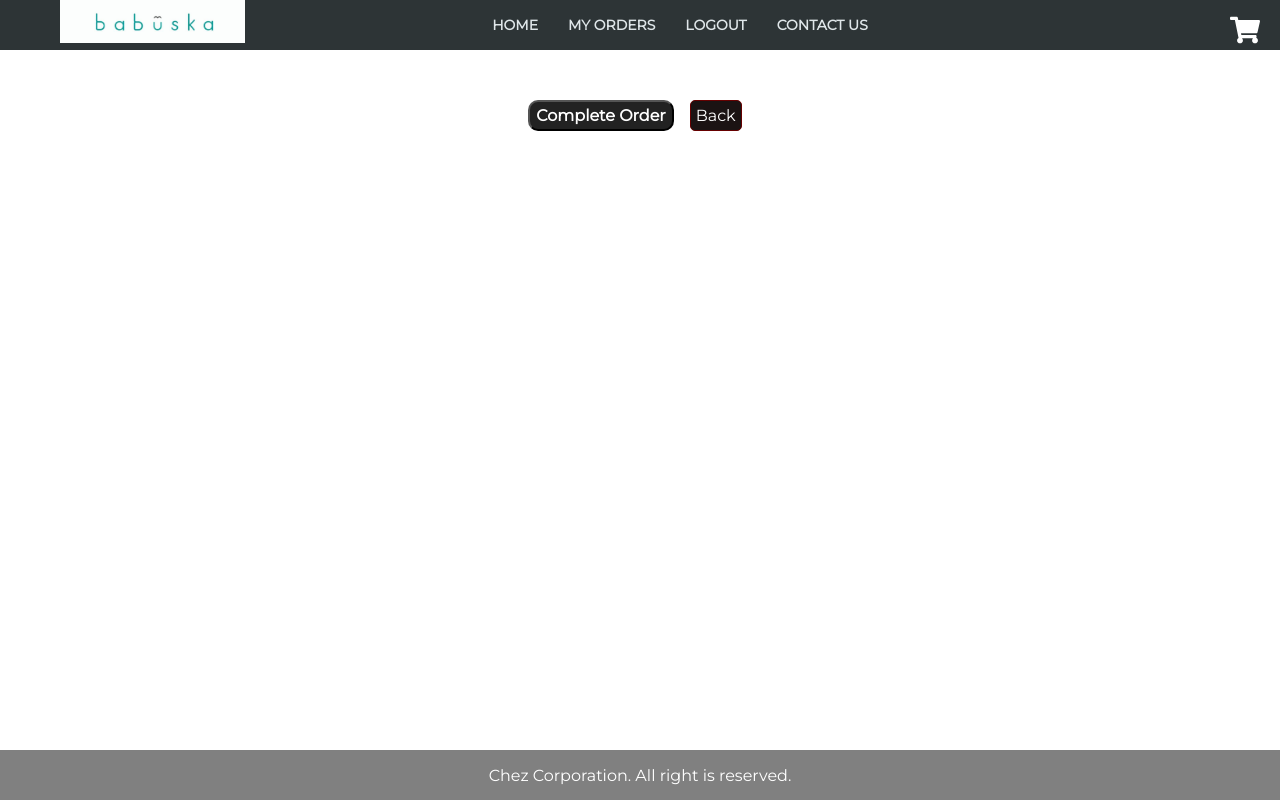
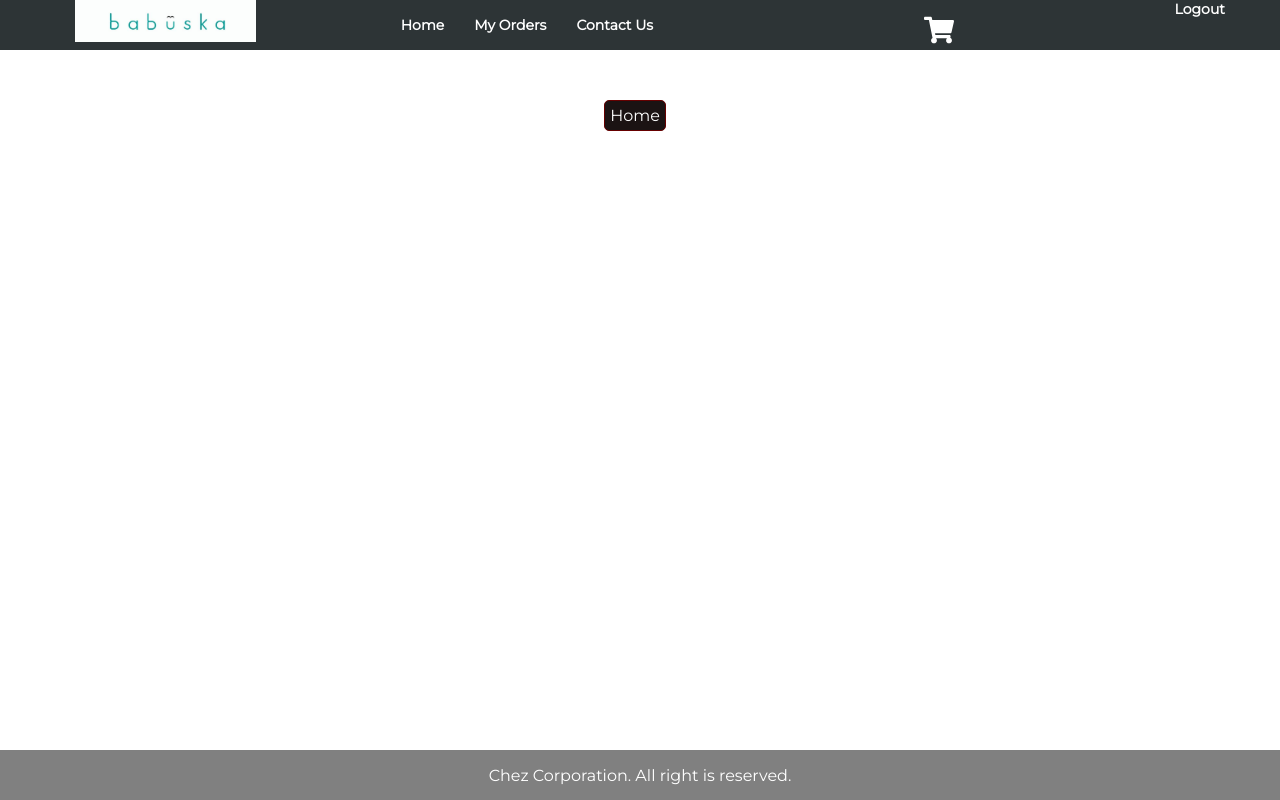
Before and after one commit to arvindchez/chezzy-fashions, a React (Create React App) app: page /processing in a window 1280 px wide. Built offline with nearby package versions, Linux system fonts and the light colour scheme; sample sign-in values are in the browser's storage.

Commit message:
added session handling

```diff
--- a/src/App.js
+++ b/src/App.js
@@ -14,6 +14,7 @@ import { Router, Switch, Redirect } from 'react-router-dom';
 import { PrivateRoute } from './components/privateroute/PrivateRoute';
 import { clearAlert } from "./actions/alert";
 import Processing from "./screens/Processing"
+import Fade from "react-reveal/Fade";
 
 class App extends React.Component {
   state = {
@@ -43,9 +44,11 @@ class App extends React.Component {
           </header>
           <main>
             <Router history={history}>
-              {this.props.alert.message &&
-                <div className={`alert ${this.props.alert.type}`}>{this.props.alert.message}</div>
-              }
+              <Fade right cascade>
+                {this.props.alert.message &&
+                  <div className={`alert ${this.props.alert.type}`}>{this.props.alert.message}</div>
+                }
+              </Fade>
               <Switch>
                 <PrivateRoute exact path="/myorders" component={AdminScreen} />
                 <PrivateRoute exact path="/processing" component={Processing} />
--- a/src/actions/cart.js
+++ b/src/actions/cart.js
@@ -19,6 +19,7 @@ export const addToCart = (product) => (dispatch, getState) => {
         type: ADD_TO_CART,
         payload: { cartItems },
     });
+
     localStorage.setItem("cartItems", JSON.stringify(cartItems));
 };
 
@@ -33,7 +34,7 @@ export const removeFromCart = (product) => (dispatch, getState) => {
 };
 
 export const clearCart = (product) => (dispatch) => {
-    localStorage.clear("cartItems");
+    localStorage.removeItem("cartItems");
     dispatch({ type: CLEAR_CART });
     dispatch({
         type: SHOW_ORDER, payload: {
--- a/src/actions/order.js
+++ b/src/actions/order.js
@@ -1,6 +1,7 @@
 import { CREATE_ORDER, CLEAR_ORDER, FETCH_ORDERS, SHOW_ORDER } from "../constants/order";
 import { CLEAR_CART } from "../constants/cart";
 import { authHeader } from "../helper/auth-header"
+import { alertActions } from '../actions/alert';
 
 export const createOrder = (order) => (dispatch) => {
 
@@ -16,6 +17,7 @@ export const createOrder = (order) => (dispatch) => {
     .then((data) => {
       dispatch({ type: CREATE_ORDER, payload: data });
       localStorage.removeItem("cartItems");
+      dispatch(alertActions.success("Ordered successfully...!"));
       dispatch({ type: CLEAR_CART });
     });
 };
--- a/src/actions/user.js
+++ b/src/actions/user.js
@@ -38,8 +38,20 @@ function login(email, password, previous) {
 }
 
 function logout() {
-    userService.logout();
-    return { type: userConstants.LOGOUT };
+    return dispatch => {
+        userService.logout()
+            .then(
+                user => {
+                    dispatch(success(user));
+                    history.push("/");
+                },
+                error => {
+                    dispatch(alertActions.error(error.toString()));
+                }
+            );
+    };
+
+    function success(user) { return { type: userConstants.LOGOUT, user } }
 }
 
 function register(user) {
--- a/src/components/navbar/CollapseMenu.js
+++ b/src/components/navbar/CollapseMenu.js
@@ -2,12 +2,19 @@ import React from 'react';
 import styled from 'styled-components';
 
 import { useSpring, animated } from 'react-spring';
-import { useSelector } from 'react-redux';
+import { useSelector, useDispatch } from 'react-redux';
+import { userActions } from "../../actions/user"
 
 const CollapseMenu = (props) => {
   const { open } = useSpring({ open: props.navbarState ? 0 : 1 });
 
   const loggedIn = useSelector(state => state.authentication.loggedIn);
+  const dispatch = useDispatch();
+
+  const logout = () => {
+    dispatch(userActions.logout());
+    props.handleNavbar()
+  };
 
   if (props.navbarState === true) {
     return (
@@ -21,12 +28,12 @@ const CollapseMenu = (props) => {
         <NavLinks>
           <li><a href="/" onClick={props.handleNavbar}>Home</a></li>
           <li><a href="/myorders" onClick={props.handleNavbar}>My Orders</a></li>
+          <li><a href="/contactus" onClick={props.handleNavbar}>Contact Us</a></li>
           {
             loggedIn && (
-              <a href="/login">Logout</a>
+              <div><a onClick={logout} href="#:">Logout</a></div>
             )
           }
-          <li><a href="/contactus" onClick={props.handleNavbar}>Contact Us</a></li>
         </NavLinks>
       </CollapseWrapper>
     );
--- a/src/components/navbar/Navbar.js
+++ b/src/components/navbar/Navbar.js
@@ -1,17 +1,17 @@
 import React from 'react'
 import styled from "styled-components";
 import { useSpring, animated, config } from "react-spring";
-
 import Brand from "./Brand";
 import BurgerMenu from "./BurgerMenu";
 import CollapseMenu from "./CollapseMenu";
 import SmallCart from './SmallCart';
-
-import { useSelector } from 'react-redux';
+import { useSelector, useDispatch } from 'react-redux';
+import { userActions } from "../../actions/user"
 
 const Navbar = (props) => {
 
   const loggedIn = useSelector(state => state.authentication.loggedIn);
+  const dispatch = useDispatch();
 
   const barAnimation = useSpring({
     from: { transform: 'translate3d(0, -10rem, 0)' },
@@ -25,6 +25,10 @@ const Navbar = (props) => {
     config: config.wobbly,
   });
 
+  const logout = () => {
+    dispatch(userActions.logout());
+  };
+
   return (
     <>
       <NavBar style={barAnimation}>
@@ -33,14 +37,14 @@ const Navbar = (props) => {
           <NavLinks style={linkAnimation}>
             <a href="/">Home</a>
             <a href="/myorders">My Orders</a>
-            {
-              loggedIn && (
-                <a href="/login">Logout</a>
-              )
-            }
             <a href="/contactus">Contact Us</a>
           </NavLinks>
           <SmallCart />
+          {
+            loggedIn && (
+              <div><a onClick={logout} href="#:">Logout</a></div>
+            )
+          }
           <BurgerWrapper>
             <BurgerMenu
               navbarState={props.navbarState}
@@ -75,7 +79,27 @@ const FlexContainer = styled.div`
   margin: auto;
   justify-content: space-between;
   height: 5rem;
+
+    & a  {
+    font-weight: 600;
+    border-bottom: 1px solid transparent;
+    margin: 0 1.5rem;
+    transition: all 300ms linear 0s;
+    text-decoration: none;
+    cursor: pointer;
+
+    a:hover li{
+      color: #fdcb6e;
+      border-bottom: 1px solid #fdcb6e;
+    }
+
+    @media (max-width: 768px) {
+      display: none;
+    }
+  }
 `;
+
+
 
 const NavLinks = styled(animated.ul)`
   justify-self: end;
@@ -83,8 +107,6 @@ const NavLinks = styled(animated.ul)`
   margin: auto 0;
 
   & a  {
-    color: #dfe6e9;
-    text-transform: uppercase;
     font-weight: 600;
     border-bottom: 1px solid transparent;
     margin: 0 1.5rem;
--- a/src/index.css
+++ b/src/index.css
@@ -619,6 +619,27 @@ button.cartitem-addremove {
   flex-direction: column;
 }
 
+/*Alert start*/
+
+.alert {
+  opacity: 1;
+  text-align: center;
+}
+
+.alert-success {
+  color: #155724;
+  background-color: #d4edda;
+  border-color: #c3e6cb;
+}
+
+.alert-danger {
+  color: #721c24;
+  background-color: #f8d7da;
+  border-color: #f5c6cb;
+}
+
+/*Alert end*/
+
 /* Orders */
 
 .orders {
--- a/src/reducers/authentication.js
+++ b/src/reducers/authentication.js
@@ -18,7 +18,7 @@ export function authentication(state = initialState, action) {
     case userConstants.LOGIN_FAILURE:
       return {};
     case userConstants.LOGOUT:
-      return {};
+      return { loggedIn: false };
     default:
       return state
   }
--- a/src/screens/LoginPage.js
+++ b/src/screens/LoginPage.js
@@ -1,4 +1,4 @@
-import React, { useState, useEffect } from 'react';
+import React, { useState } from 'react';
 import { Link } from 'react-router-dom';
 import { useDispatch, useSelector } from 'react-redux';
 import Fade from "react-reveal/Fade";
@@ -14,11 +14,6 @@ function LoginPage(props) {
     const { email, password } = inputs;
     const loggingIn = useSelector(state => state.authentication.loggingIn);
     const dispatch = useDispatch();
-
-    // reset login status
-    useEffect(() => {
-        dispatch(userActions.logout());
-    }, []);
 
     function handleChange(e) {
         const { name, value } = e.target;
--- a/src/screens/Processing.js
+++ b/src/screens/Processing.js
@@ -2,7 +2,6 @@ import React, { Component } from 'react';
 import { connect } from "react-redux";
 import { createOrder } from "../actions/order";
 import { Link } from 'react-router-dom';
-import Orders from '../components/OrderSummary/Orders';
 
 class Processing extends Component {
 
@@ -18,22 +17,25 @@ class Processing extends Component {
   render() {
     return (
       <div>
-        {
-          this.props.showOrder ? (
-            <Orders />
-          ) : (
-              <div className="processing-list">
-                <button onClick={this.createOrder}>Complete Order</button>
-                <Link to="/cart">Back</Link>
-              </div>
-            )}
+        <div className="processing-list">
+          {this.props.cartItems && this.props.cartItems.length > 0 ? (
+            <div>
+              <button onClick={this.createOrder}>Complete Order</button>
+              <Link to="/cart">Back</Link>
+            </div>) : (
+              <Link to="/">Home</Link>
+            )
+          }
+        </div>
       </div>
     );
   }
 }
 
 export default connect(
-  (state) => ({ cartItems: state.cart.cartItems, showOrder: state.order.showOrder }),
+  (state) => ({
+    cartItems: state.cart.cartItems
+  }),
   {
     createOrder
   }
--- a/src/screens/RegisterPage.js
+++ b/src/screens/RegisterPage.js
@@ -17,11 +17,6 @@ function RegisterPage() {
     const registering = useSelector(state => state.registration.registering);
     const dispatch = useDispatch();
 
-    // reset login status
-    useEffect(() => {
-        dispatch(userActions.logout());
-    }, []);
-
     function handleChange(e) {
         const { name, value } = e.target;
         setUser(user => ({ ...user, [name]: value }));
@@ -29,10 +24,7 @@ function RegisterPage() {
 
     function handleSubmit(e) {
         e.preventDefault();
-
-        //if (user.firstName && user.lastName && user.email && user.password) {
         dispatch(userActions.register(user));
-        //    }
     }
 
     return (
--- a/src/services/user.js
+++ b/src/services/user.js
@@ -26,7 +26,18 @@ function login(email, password) {
 }
 
 function logout() {
-    localStorage.removeItem('user');
+    const contentHeader = { "Content-Type": "application/json" };
+    const tokenHeader = authHeader()
+
+    return fetch("/users/logout", {
+        method: "POST",
+        headers: { ...contentHeader, ...tokenHeader },
+    }).then(handleResponse)
+        .then((user) => {
+            localStorage.removeItem('user');
+            localStorage.removeItem("cartItems");
+            return user;
+        });
 }
 
 function getById(id) {
```
